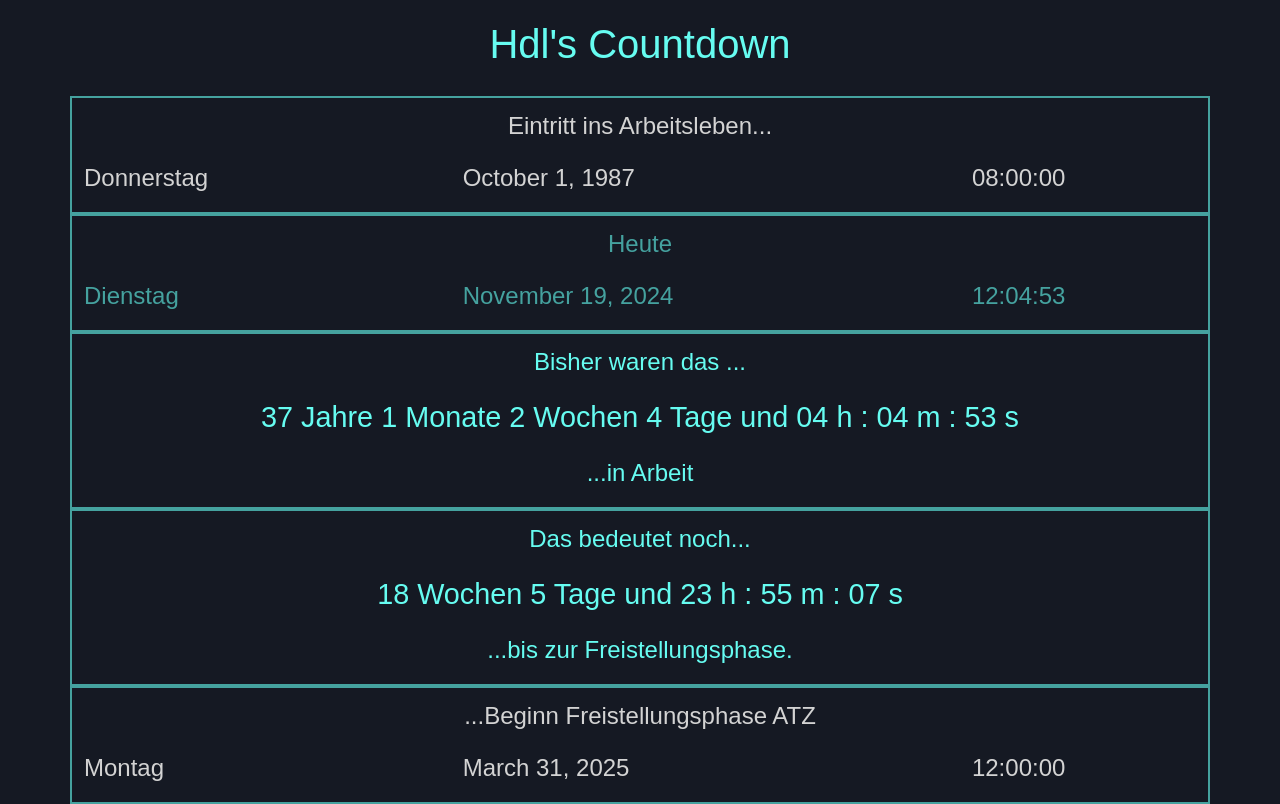
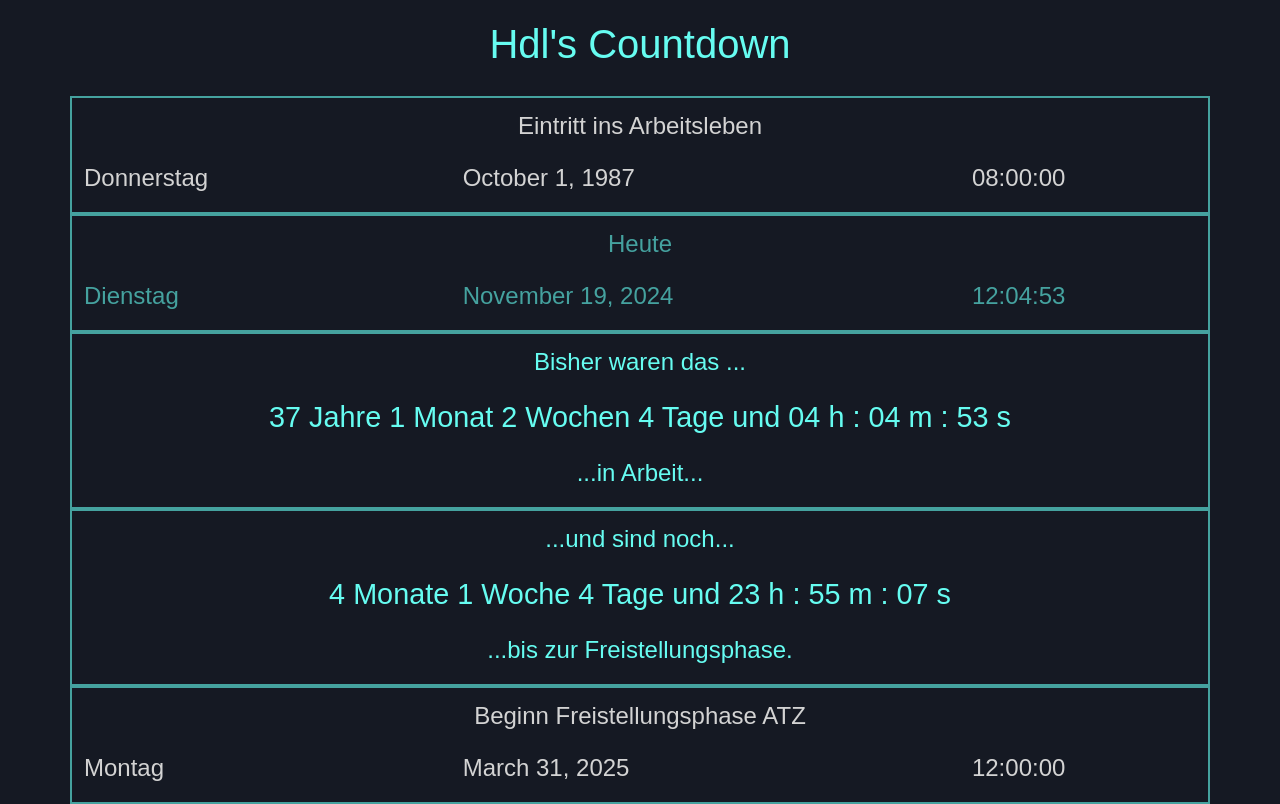
Before and after one commit to laengin/hdl-countdown, a React (Create React App) app: page / in a window 1280 px wide. Built offline with nearby package versions, Linux system fonts and the light colour scheme.

Commit message:
Some Changes at TimeDifference

```diff
--- a/src/App.js
+++ b/src/App.js
@@ -17,19 +17,19 @@ export default function App() {
   return (
     <div className="App wrapper">
       <Heading heading="Hdl's Countdown"/>
-      <DateTime title="Eintritt ins Arbeitsleben..." date={startDate} />
+      <DateTime title="Eintritt ins Arbeitsleben" date={startDate} />
       <Today />
       <WorkDone
         startText="Bisher waren das ..."
-        endText="...in Arbeit"
+        endText="...in Arbeit..."
         startDateTime={startDate}
         />
       <TimeDifference
-        startText="Das bedeutet noch..."
+        startText="...und sind noch..."
         endText="...bis zur Freistellungsphase."
         targetDateTime={targetDate}
       />
-      <DateTime title="...Beginn Freistellungsphase ATZ" date={targetDate} />
+      <DateTime title="Beginn Freistellungsphase ATZ" date={targetDate} />
     </div>
   );
 }
--- a/src/TimeDifference.js
+++ b/src/TimeDifference.js
@@ -23,7 +23,7 @@ const TimeDifference = (props) => {
     const now = new Date();
     const targetTime = new Date(target);
     const diffInMs = Math.max(targetTime - now, 0); //Verhindert negative Werte
-
+/*
     const months = calculateMonthDifference(now, targetTime);
     const seconds = Math.floor((diffInMs / 1000) % 60);
     const minutes = Math.floor((diffInMs / (1000 * 60)) % 60);
@@ -31,10 +31,78 @@ const TimeDifference = (props) => {
     hours = hours + (now.getTimezoneOffset() / -60);
     const days = Math.floor(diffInMs / (1000 * 60 * 60 * 24));
     const weeks = Math.floor(days / 7);
-    return { days, weeks, months, hours, minutes, seconds };
+*/
+    const months = calculateDateDifference(now, targetTime).months;
+    const years = calculateDateDifference(now, targetTime).years;
+    const seconds = calculateDateDifference(now, targetTime).seconds;
+    const minutes = calculateDateDifference(now, targetTime).minutes;
+    const hours = calculateDateDifference(now, targetTime).hours;
+    const days = calculateDateDifference(now, targetTime).days;
+    // const weeks = Math.floor(days / 7);
+    const weeks = calculateDateDifference(now, targetTime).weeks;
+
+    return { days, weeks, months, years, hours, minutes, seconds };
   }
 
+function calculateDateDifference(startDate, endDate) {
+    const start = new Date(startDate);
+    const end = new Date(endDate);
 
+    // Zeitdifferenz in Millisekunden
+    const diffInMs = end - start;
+
+    // Monate berechnen
+    let months = (end.getFullYear() - start.getFullYear()) * 12;
+    months += end.getMonth() - start.getMonth();
+    if (end.getDate() < start.getDate()) {
+        months--; // Korrigieren, wenn der Tag im Enddatum kleiner ist
+    }
+
+    // Jahre berechnen
+    const years = Math.floor(months / 12);
+    months = months % 12;
+
+    // Now Adjust startdate to calculate the weeks and days
+    let newStart = new Date(start);
+    if(start.getMonth() + months > 11){
+      newStart.setFullYear((start.getFullYear() +1), start.getMonth() + months - 12);
+    } else{
+      newStart.setFullYear(start.getFullYear(), (start.getMonth() + months));
+    }
+    /*
+    newStart.setHours(0);
+    newStart.setMinutes(0);
+    newStart.setSeconds(0);
+    newStart.setMilliseconds(0);
+        */
+    console.log(newStart);
+
+
+    const adjDiffInMs = end - newStart;
+    //  Rest Tage berechnen
+    // const days = diffInMs / (1000 * 60 * 60 * 24);
+    const days =  Math.floor(adjDiffInMs / (1000 * 60 * 60 * 24));
+
+    // restliche Wochen berechnen
+    const weeks = Math.floor(days / 7);
+
+    // restliche Zeit berechnen
+    const seconds = Math.floor((adjDiffInMs / 1000) % 60);
+    const minutes = Math.floor((adjDiffInMs / (1000 * 60)) % 60);
+    const hours = Math.floor((adjDiffInMs / (1000 * 60 * 60)) % 24);
+    // hours = Math.floor(hours + (end.getTimezoneOffset() / -60));
+
+
+    return {
+        days: days,
+        weeks: weeks,
+        months: months,
+        years: years,
+        hours: hours,
+        minutes: minutes,
+        seconds: seconds
+    };
+}
   function calculateWeekDifference(startDate, endDate) {
     if (
       !(startDate instanceof Date) ||
@@ -78,7 +146,10 @@ const TimeDifference = (props) => {
   ) {
     return <div style={{ color: "red" }}>Der Zielzeitpunkt ist erreicht!</div>;
   }
-
+  const strMonat = timeDifference.months === 1? "Monat" : "Monate";
+  const strWeek = timeDifference.weeks ===1? "Woche" : "Wochen";
+  const strYear = timeDifference.years ===1? "Jahr" : "Jahre";
+  const strDay = timeDifference.days ===1? "Tag" : "Tage";
   return (
     <div className="TimeDifference container">
       <div>
@@ -86,8 +157,10 @@ const TimeDifference = (props) => {
       </div>
       <div className="row">
           <p className="ClockFontSize">
-            {timeDifference.weeks > 0 && `${timeDifference.weeks} Wochen `}
-            {timeDifference.days > 0 && `${timeDifference.days % 7} Tage und  `}
+            {timeDifference.years > 0 && `${timeDifference.years} ${strYear} `}
+            {timeDifference.months > 0 && `${timeDifference.months} ${strMonat} `}
+            {timeDifference.weeks > 0 && `${timeDifference.weeks} ${strWeek} `}
+            {timeDifference.days > 0 && `${timeDifference.days % 7} ${strDay} und  `}
             {timeDifference.hours.toString().padStart(2, "0")} h {" "}: {" "}
             {timeDifference.minutes.toString().padStart(2, "0")} m {" "}: {" "}
             {timeDifference.seconds.toString().padStart(2, "0")} s
--- a/src/WorkDone.js
+++ b/src/WorkDone.js
@@ -66,7 +66,7 @@ function calculateDateDifference(startDate, endDate) {
     newStart.setSeconds(0);
     newStart.setMilliseconds(0);
         */
-    console.log(newStart);
+    //console.log(newStart);
 
 
     const adjDiffInMs = end - newStart;
@@ -102,6 +102,10 @@ function calculateDateDifference(startDate, endDate) {
   ) {
     return <div style={{ color: "red" }}>Der Zielzeitpunkt ist erreicht!</div>;
   }
+  const strMonat = workDone.months === 1? "Monat" : "Monate";
+  const strWeek = workDone.weeks ===1? "Woche" : "Wochen";
+  const strYear = workDone.years ===1? "Jahr" : "Jahre";
+  const strDay = workDone.days ===1? "Tag" : "Tage";
 
   return (
     <div className="TimeDifference container">
@@ -110,9 +114,9 @@ function calculateDateDifference(startDate, endDate) {
       </div>
       <div className="row">
           <p className="ClockFontSize">
-            {workDone.years > 0 && `${workDone.years} Jahre `}
-            {workDone.months > 0 && `${workDone.months} Monate `}
-            {workDone.weeks > 0 && `${workDone.weeks} Wochen `}
+            {workDone.years > 0 && `${workDone.years} ${strYear} `}
+            {workDone.months > 0 && `${workDone.months} ${strMonat} `}
+            {workDone.weeks > 0 && `${workDone.weeks} ${strWeek} `}
             {workDone.days > 0 && `${workDone.days % 7} Tage und  `}
             {workDone.hours.toString().padStart(2, "0")} h {" "}: {" "}
             {workDone.minutes.toString().padStart(2, "0")} m {" "}: {" "}
```
